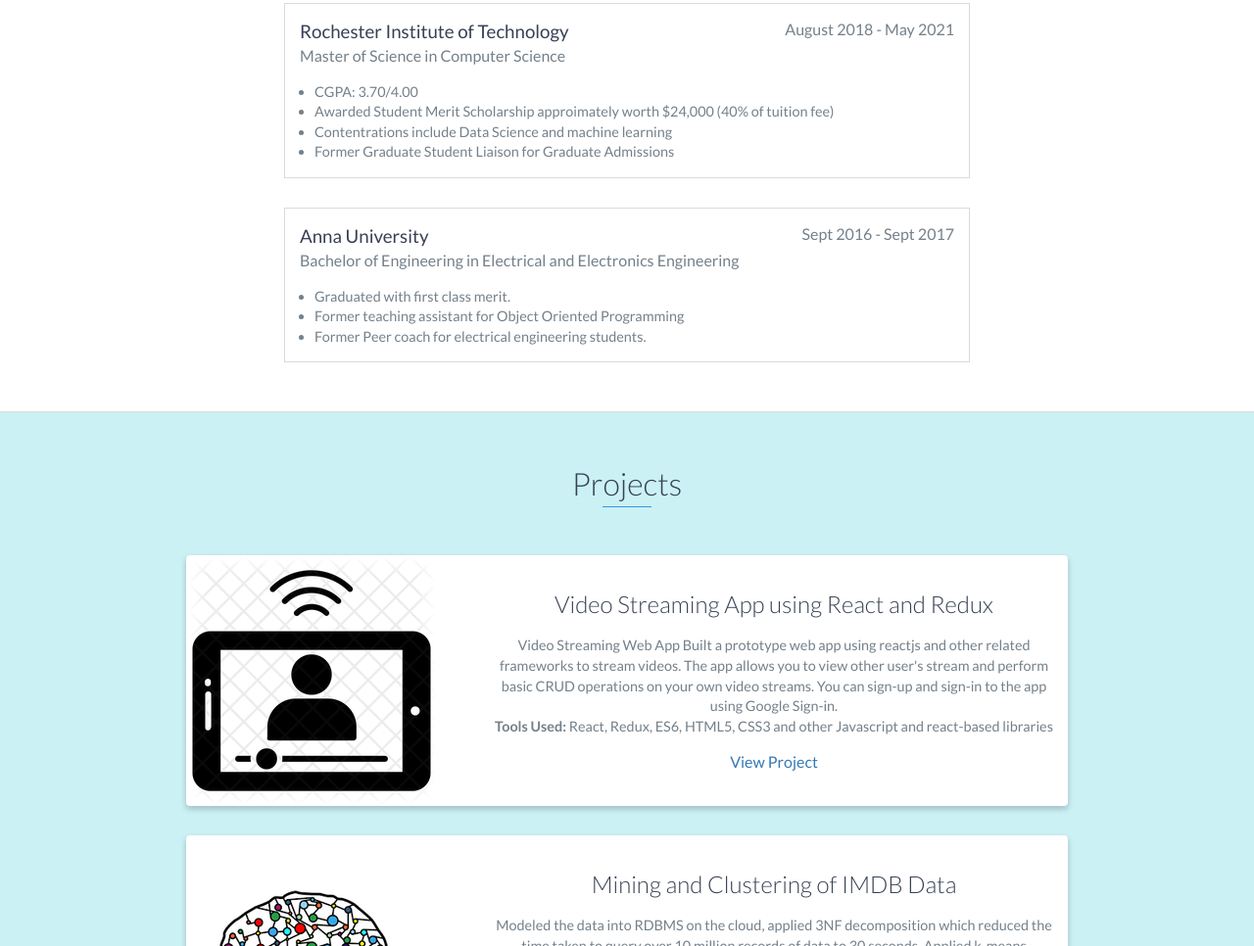
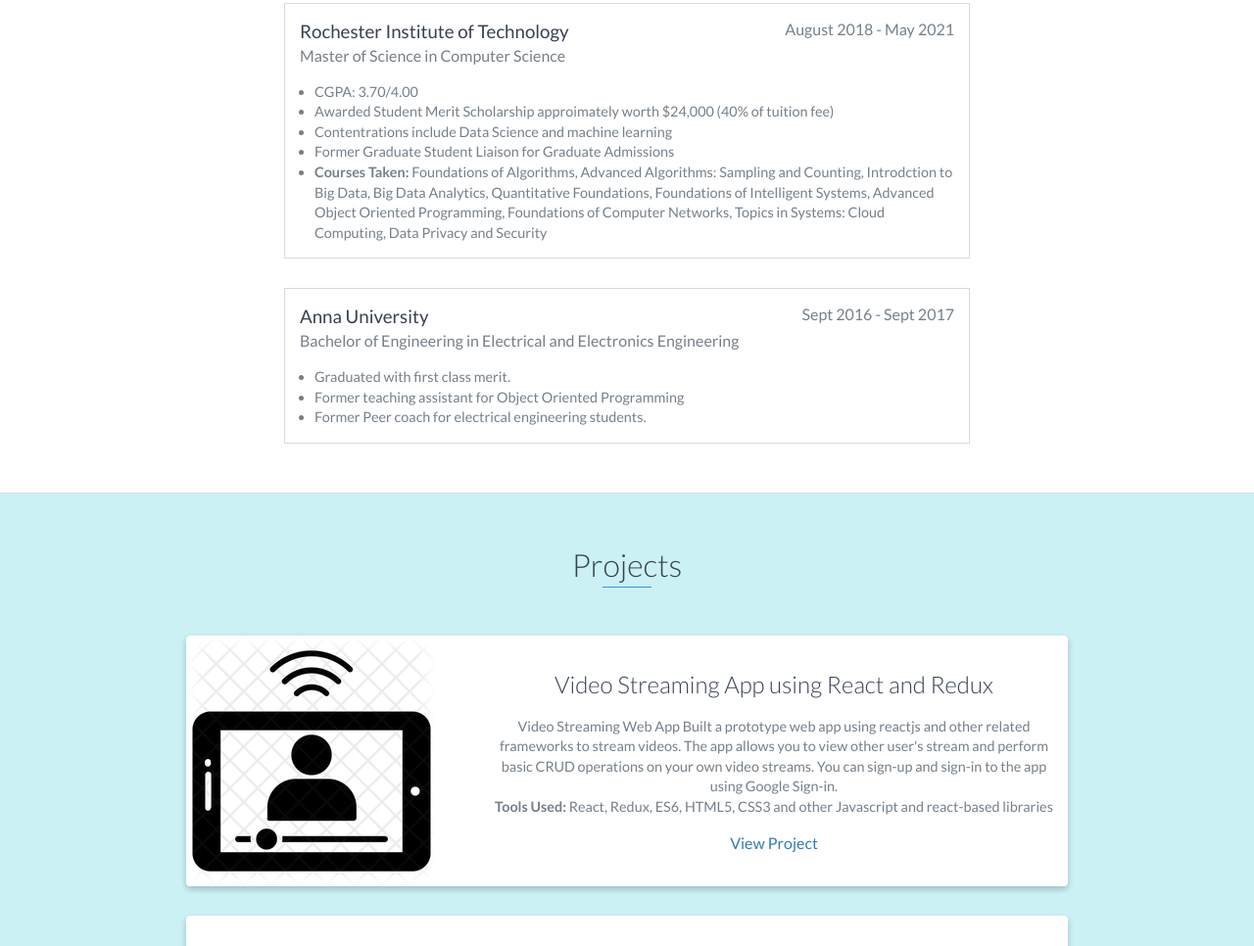
Before and after one commit to VPAravind/Aravind-Vicinthangal-Prathivaathi, a website: page index.html in a window 1280 px wide. Shown: the part 2873-3839 px from the top of the page at 98% size. Drawn offline with nearby package versions, Linux system fonts and the light colour scheme.

Commit message:
Update index.html

```diff
--- a/index.html
+++ b/index.html
@@ -159,6 +159,8 @@
                 <li>Awarded Student Merit Scholarship approimately worth $24,000 (40% of tuition fee)</li>
                 <li>Contentrations include Data Science and machine learning</li>
                 <li>Former Graduate Student Liaison for Graduate Admissions </li>
+		<li><Strong>Courses Taken:</Strong> Foundations of Algorithms, Advanced Algorithms: Sampling and Counting, Introdction to Big Data, Big Data Analytics, Quantitative Foundations,
+		Foundations of Intelligent Systems, Advanced Object Oriented Programming, Foundations of Computer Networks, Topics in Systems: Cloud Computing, Data Privacy and Security</li>
 
             </ul>
             </p>
```
